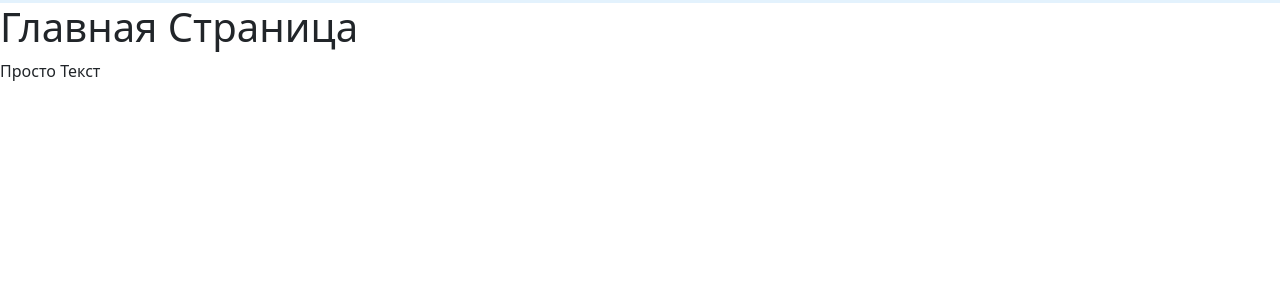
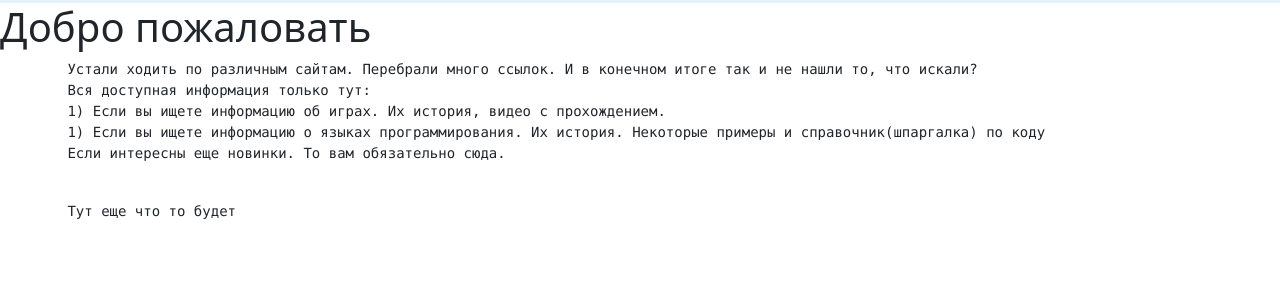
Before and after one commit to Artemida89/WebSiteITGenserGaming, a Django app: page / in a window 1280 px wide. Shown: the part 69-372 px from the top of the page. Run offline with Django 3.2, Linux system fonts and the light colour scheme; some libraries are stand-ins or nearby versions.

Commit message:
Baginer2

```diff
--- a/WebSite/ITGenserGaming/MainMenu/templates/mainmenu/index.html
+++ b/WebSite/ITGenserGaming/MainMenu/templates/mainmenu/index.html
@@ -60,7 +60,16 @@
 
 {% block content %}
 <main>
-    <h1>Главная Страница</h1>
-    <p>Просто Текст</p>
+    <h1>Добро пожаловать</h1>
+    <pre>
+        Устали ходить по различным сайтам. Перебрали много ссылок. И в конечном итоге так и не нашли то, что искали?
+        Вся доступная информация только тут:
+        1) Если вы ищете информацию об играх. Их история, видео с прохождением.
+        1) Если вы ищете информацию о языках программирования. Их история. Некоторые примеры и справочник(шпаргалка) по коду
+        Если интересны еще новинки. То вам обязательно сюда.
+    </pre>
+    <pre>
+        Тут еще что то будет
+    </pre>
 </main>
 {% endblock %}
```
Also changed, not shown: WebSite/ITGenserGaming/MainMenu/templates/mainmenu/about_games.html (+2 -10 lines).
